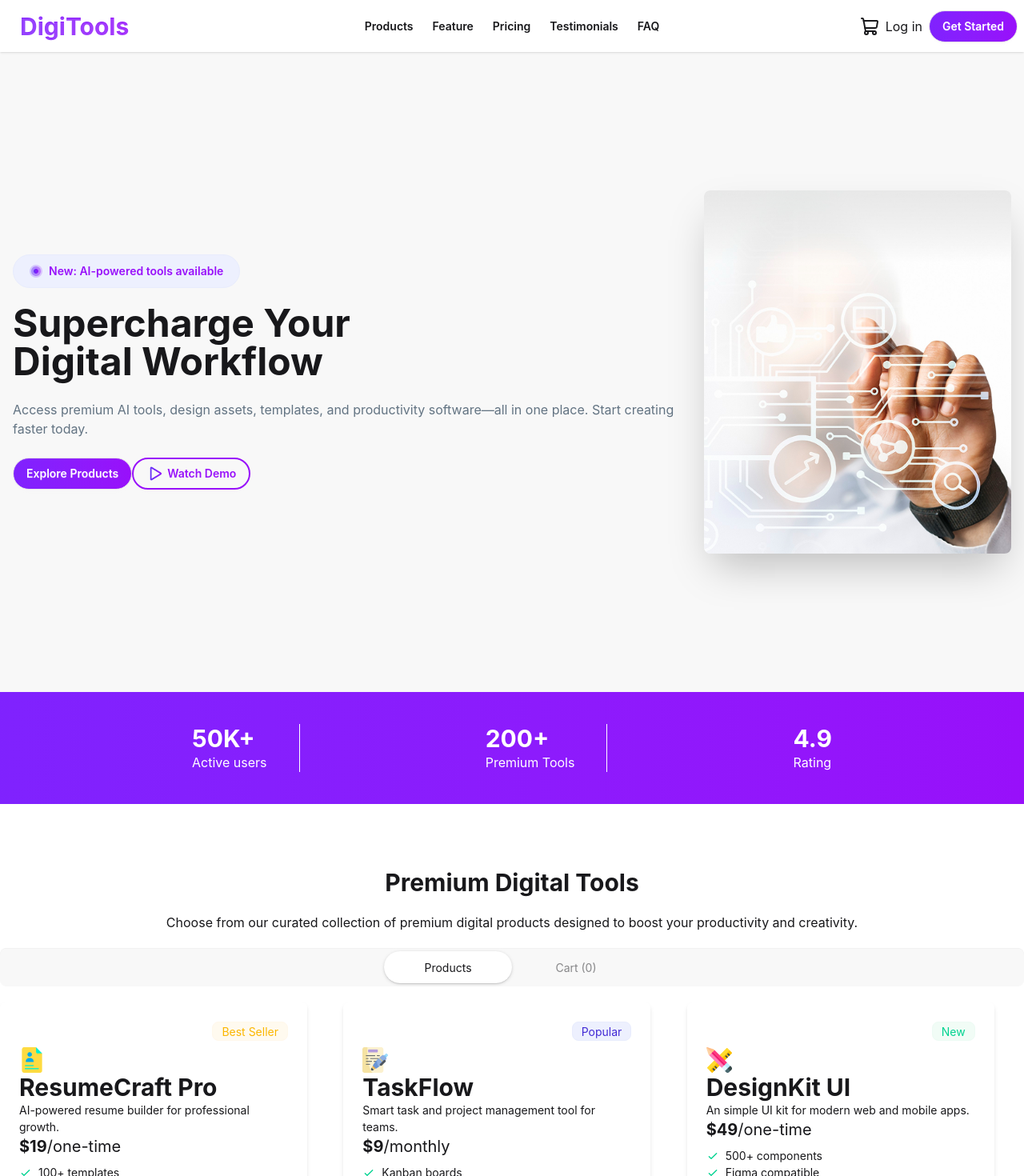
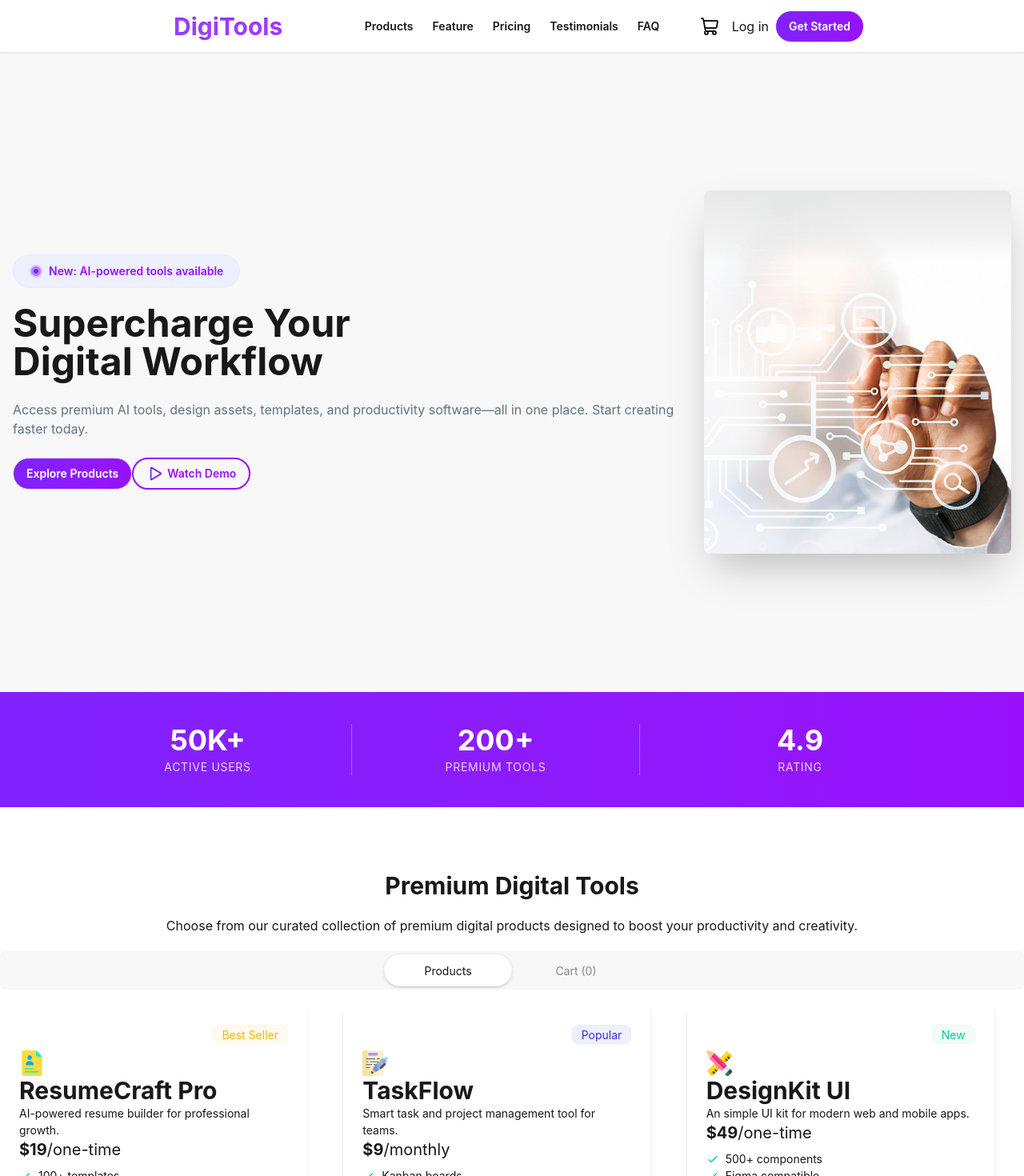
Before and after one commit to kashfi002/DigiTools, a React (Vite) app: page / in a window 1280 px wide. Shown: the top 1470 px of the page at 80% size. Built offline with nearby package versions, Linux system fonts and the light colour scheme.

Commit message:
navbar and other design fixed

```diff
--- a/public/Data.json
+++ b/public/Data.json
@@ -72,7 +72,7 @@
       "Payment tracking",
       "Tax summaries"
     ],
-    "icon": "../src/assets/products/writing_2327400 1.png"
+    "icon": "../src/assets/products/design-tool.png"
   },
   {
     "id": 6,
--- a/src/App.jsx
+++ b/src/App.jsx
@@ -1,5 +1,5 @@
 
-import { Suspense } from 'react'
+import { Suspense, useState } from 'react'
 import './App.css'
 import Banner from './Components/Banner/Banner'
 import Navbar from './Components/Navbar/Navbar'
@@ -12,13 +12,16 @@ const getModels=async()=>{
 }
 const modelPromise=getModels();
 function App() {
+   const[cart,setCart]=useState([]);
 
   return (
     <>
-      <Navbar></Navbar>
+      <Navbar cart={cart}></Navbar>
       <Banner></Banner>
       <Rating></Rating>
-      <Suspense><Tabs modelPromise={modelPromise}></Tabs></Suspense>
+      <Suspense><Tabs
+      cart={cart} setCart={setCart}
+       modelPromise={modelPromise}></Tabs></Suspense>
     </>
   )
 }
--- a/src/Components/Cart/Cart.jsx
+++ b/src/Components/Cart/Cart.jsx
@@ -17,9 +17,9 @@ const Cart = ({ cart, setCart }) => {
       <h1 className="text-2xl font-bold mb-6 text-left">Your Cart</h1>
 
       {cart.length === 0 ? (
-      <div className='flex-col justify-center items-center'>
-       <img className='h-40 w-40 items-center' src={cartImg} alt="" />
-        <p className="font-bold text-2xl text-center py-10 text-gray-400">Cart is empty</p>
+      <div className=' flex flex-col justify-center items-center'>
+       <img className='h-40 w-40 items-center opacity-50' src={cartImg} alt="" />
+        <p className="font-bold text-3xl text-center py-10 text-gray-700">Cart is empty</p>
         </div>
       ) : (
         <>
--- a/src/Components/Navbar/Navbar.jsx
+++ b/src/Components/Navbar/Navbar.jsx
@@ -1,10 +1,10 @@
 import React from 'react';
 import { ShoppingCart } from 'lucide-react';
 
-const Navbar = () => {
+const Navbar = ({cart}) => {
     return (
         <div>
-            <div className="navbar bg-base-100 shadow-sm container mx-auto">
+            <div className="navbar bg-base-100 shadow-sm px-[200px]">
   <div className="navbar-start">
     <div className="dropdown">
       <div tabIndex={0} role="button" className="btn btn-ghost lg:hidden">
@@ -32,7 +32,14 @@ const Navbar = () => {
     </ul>
   </div>
   <div className="navbar-end flex gap-2">
-     <button> <ShoppingCart /> </button>
+    <div className="relative cursor-pointer p-2">
+    <ShoppingCart className="size-6" />
+    {cart.length > 0 && (
+      <span className="absolute top-0 right-0 transform translate-x-1/2 -translate-y-1/2 badge badge-sm badge-error text-white h-5 w-5 rounded-full flex items-center justify-center text-[10px]">
+        {cart.length}
+      </span>
+    )}
+  </div>
       <p>Log in</p>
     <a className="btn rounded-full text-white bg-linear-to-r from-violet-600 to-purple-600">Get Started</a>
   </div>
--- a/src/Components/Rating/Rating.jsx
+++ b/src/Components/Rating/Rating.jsx
@@ -1,26 +1,29 @@
 import React from 'react';
 
 const Rating = () => {
-    return (
+  return (
+    <div className='bg-linear-to-r from-violet-600 to-purple-600 p-10'>
+      <div className='grid grid-cols-1 md:grid-cols-3 gap-10 container mx-auto px-6 md:px-20 text-center'>
+
+        {/* Item 1: Border bottom on mobile, Border right on desktop */}
+        <div className='border-b md:border-b-0 md:border-r border-white/30 pb-6 md:pb-0 md:pr-10'>
+          <h1 className='font-bold text-4xl text-white'>50K+</h1>
+          <p className='text-white/80 uppercase tracking-wider text-sm mt-1'>Active users</p>
+        </div>
+
+        <div className='border-b md:border-b-0 md:border-r border-white/30 pb-6 md:pb-0 md:pr-10'>
+          <h1 className='font-bold text-4xl text-white'>200+</h1>
+          <p className='text-white/80 uppercase tracking-wider text-sm mt-1'>Premium Tools</p>
+        </div>
+
         <div>
-            <div className='bg-linear-to-r from-violet-600 to-purple-600 p-10'>
-                <div className='grid grid-cols-1 md:flex justify-between container mx-auto px-[200px]'>
-                <div className='border-r border-white pr-10'>
-                    <h1 className='font-bold text-3xl text-white'>50K+</h1>
-                    <p className='text-white'>Active users</p>
-                </div>
-                <div className='border-r border-white pr-10'>
-                    <h1 className='font-bold text-3xl text-white'>200+</h1>
-                    <p className='text-white'>Premium Tools</p>
-                </div>
-                <div>
-                     <h1 className='font-bold text-3xl text-white'>4.9</h1>
-                    <p className='text-white'>Rating</p>
-                </div>
-                </div>
-            </div>
+          <h1 className='font-bold text-4xl text-white'>4.9</h1>
+          <p className='text-white/80 uppercase tracking-wider text-sm mt-1'>Rating</p>
         </div>
-    );
+
+      </div>
+    </div>
+  );
 };
 
 export default Rating;
--- a/src/Components/Tabs/Tabs.jsx
+++ b/src/Components/Tabs/Tabs.jsx
@@ -2,9 +2,8 @@ import React, { Suspense, useState } from 'react';
 import Products from '../Products/Products';
 import Cart from '../Cart/Cart';
 
-const Tabs = ({modelPromise}) => {
+const Tabs = ({modelPromise,cart,setCart}) => {
     const[activeTabs,setActiveTabs]=useState("products")
-    const[cart,setCart]=useState([]);
     return (
         <div className='text-center items-center space-y-5 mt-[80px]'>
             <h1 className='text-3xl font-bold'>Premium Digital Tools</h1>
```
